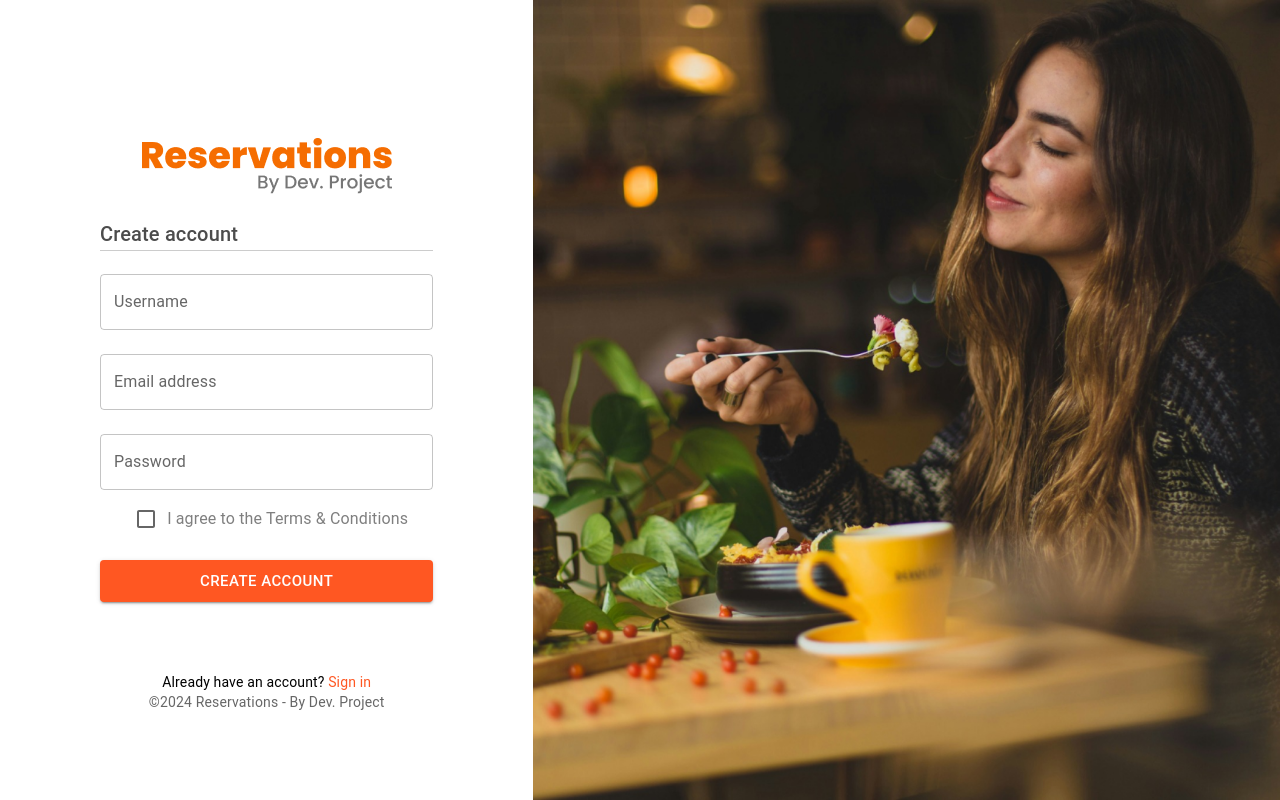
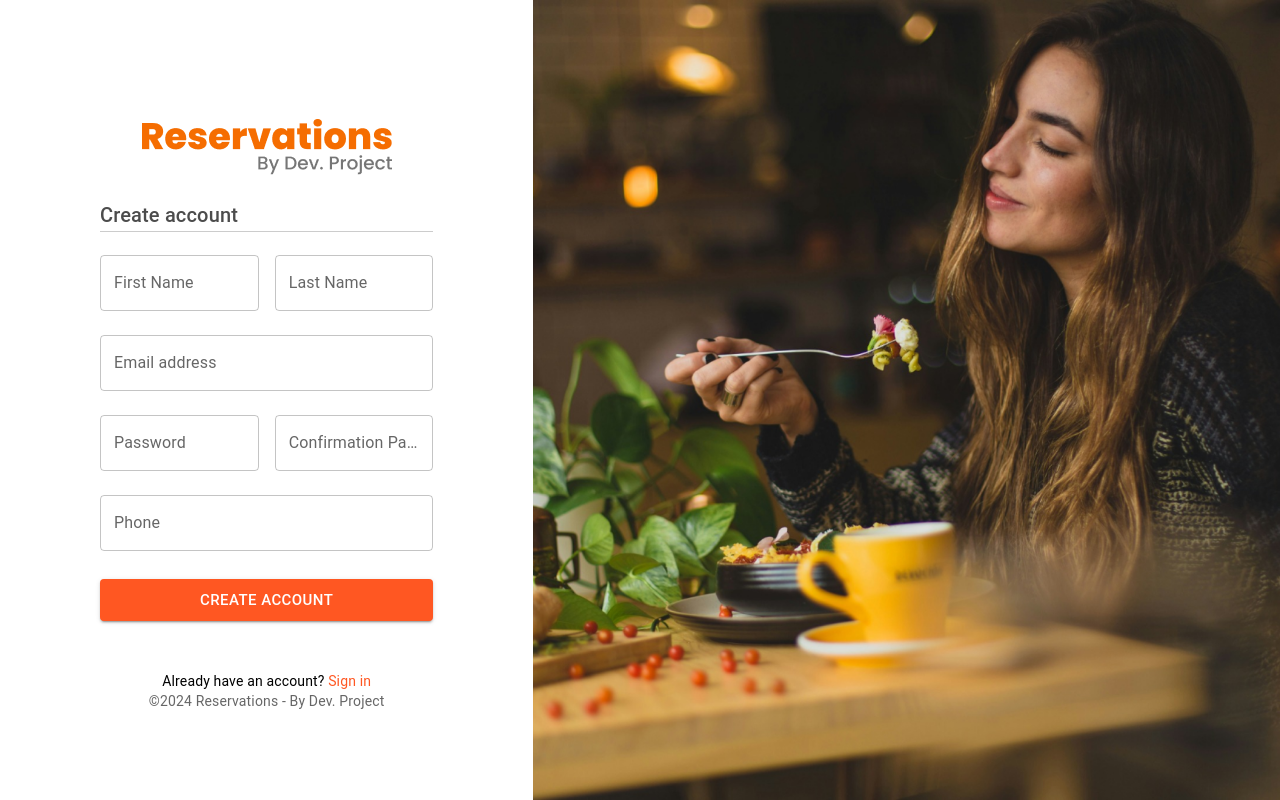
Before and after one commit to danielcaraballo/restaurant-reservations-client, a React (Vite) app: page /register in a window 1280 px wide. Built offline with nearby package versions, Linux system fonts and the light colour scheme.

Commit message:
feat(auth): add additional fields in the register view

```diff
--- a/src/components/Login.jsx
+++ b/src/components/Login.jsx
@@ -58,7 +58,7 @@ const Login = () => {
             flexDirection: "column",
             justifyContent: "end",
             alignItems: "center",
-            padding: "50px 100px",
+            padding: "30px 100px",
             height: "100%",
           }}
         >
--- a/src/components/Register.jsx
+++ b/src/components/Register.jsx
@@ -9,24 +9,29 @@ import {
   Alert,
 } from "@mui/material";
 import Grid from "@mui/material/Grid";
-import Checkbox from "@mui/material/Checkbox";
-import { Link } from "react-router-dom";
+// import Checkbox from "@mui/material/Checkbox";
+import { useNavigate, Link } from "react-router-dom";
 
 import imgLogin from "../assets/imageLogin.png";
 import logo from "../assets/logo.png";
 
-const label = { inputProps: { "aria-label": "Checkbox demo" } };
+// const label = { inputProps: { "aria-label": "Checkbox demo" } };
 
 const Register = () => {
-  const [username, setUsername] = useState("");
   const [email, setEmail] = useState("");
   const [password, setPassword] = useState("");
-
-  const handleChange = (setter) => (e) => setter(e.target.value);
+  const [passwordConfirmation, setPasswordConfirmation] = useState("");
+  const [firstName, setFirstName] = useState("");
+  const [lastName, setLastName] = useState("");
+  const [phone, setPhone] = useState("");
 
   const [loading, setLoading] = useState(false);
   const [error, setError] = useState(null);
   const [success, setSuccess] = useState(null);
+
+  const navigate = useNavigate();
+
+  // const handleChange = (setter) => (e) => setter(e.target.value);
 
   // Manejo del envío del formulario
   const handleSubmit = async (e) => {
@@ -36,17 +41,31 @@ const Register = () => {
     setSuccess(null);
 
     try {
-      await axios.post(
+      const response = await axios.post(
         "http://127.0.0.1:8000/api/auth/register/",
-        { username, email, password },
-        { headers: { "Content-Type": "application/json" } },
+        {
+          email,
+          password,
+          password_confirmation: passwordConfirmation,
+          first_name: firstName,
+          last_name: lastName,
+          phone,
+        },
+        {
+          headers: { "Content-Type": "application/json" },
+        },
       );
-      setSuccess("Usuario creado exitosamente");
+
+      if (response.status === 201) {
+        const { access } = response.data;
+        localStorage.setItem("token", access); // Guarda el token
+        navigate("/booking"); // Redirige al usuario después del registro
+      }
     } catch (err) {
-      if (err.response?.data?.message) {
-        setError(err.response.data.message);
+      if (err.response?.data) {
+        setError(err.response.data.message || "Error in registration.");
       } else {
-        setError("An error occurred. Please try again.");
+        setError("Error connecting to the server. Please try again.");
       }
     } finally {
       setLoading(false);
@@ -74,7 +93,7 @@ const Register = () => {
             flexDirection: "column",
             justifyContent: "end",
             alignItems: "center",
-            padding: "50px 100px",
+            padding: "30px 100px",
             height: "100%",
           }}
         >
@@ -109,37 +128,79 @@ const Register = () => {
             </Alert>
           )}
 
+          {/* Nuevo Grid container para nombre y apellido */}
+          <Grid container spacing={2}>
+            <Grid item xs={6}>
+              <TextField
+                label="First Name"
+                type="text"
+                value={firstName}
+                onChange={(e) => setFirstName(e.target.value)}
+                variant="outlined"
+                margin="normal"
+                fullWidth
+              />
+            </Grid>
+            <Grid item xs={6}>
+              <TextField
+                label="Last Name"
+                type="text"
+                value={lastName}
+                onChange={(e) => setLastName(e.target.value)}
+                variant="outlined"
+                margin="normal"
+                fullWidth
+              />
+            </Grid>
+          </Grid>
+
           <TextField
-            label="Username"
-            type="text"
-            value={username}
-            onChange={handleChange(setUsername)}
+            label="Email address"
+            type="email"
+            value={email}
+            onChange={(e) => setEmail(e.target.value)}
             variant="outlined"
             margin="normal"
             fullWidth
           />
 
+          {/* Grid para contraseñas */}
+          <Grid container spacing={2}>
+            <Grid item xs={6}>
+              <TextField
+                label="Password"
+                type="password"
+                value={password}
+                onChange={(e) => setPassword(e.target.value)}
+                variant="outlined"
+                margin="normal"
+                fullWidth
+              />
+            </Grid>
+            <Grid item xs={6}>
+              <TextField
+                label="Confirmation Password"
+                type="password"
+                value={passwordConfirmation}
+                onChange={(e) => setPasswordConfirmation(e.target.value)}
+                variant="outlined"
+                margin="normal"
+                fullWidth
+              />
+            </Grid>
+          </Grid>
+
           <TextField
-            label="Email address"
-            type="email"
-            value={email}
-            onChange={handleChange(setEmail)}
+            label="Phone"
+            type="text"
+            value={phone}
+            onChange={(e) => setPhone(e.target.value)}
             variant="outlined"
             margin="normal"
             fullWidth
           />
 
-          <TextField
-            label="Password"
-            type="password"
-            value={password}
-            onChange={handleChange(setPassword)}
-            variant="outlined"
-            margin="normal"
-            fullWidth
-          />
-
-          <Container
+          {/* <Container
             sx={{
               display: "flex",
               justifyContent: "center",
@@ -150,7 +211,7 @@ const Register = () => {
             <Typography sx={{ color: "rgba(0,0,0,.5)" }}>
               I agree to the Terms & Conditions
             </Typography>
-          </Container>
+          </Container> */}
 
           <Button
             type="submit"
```
